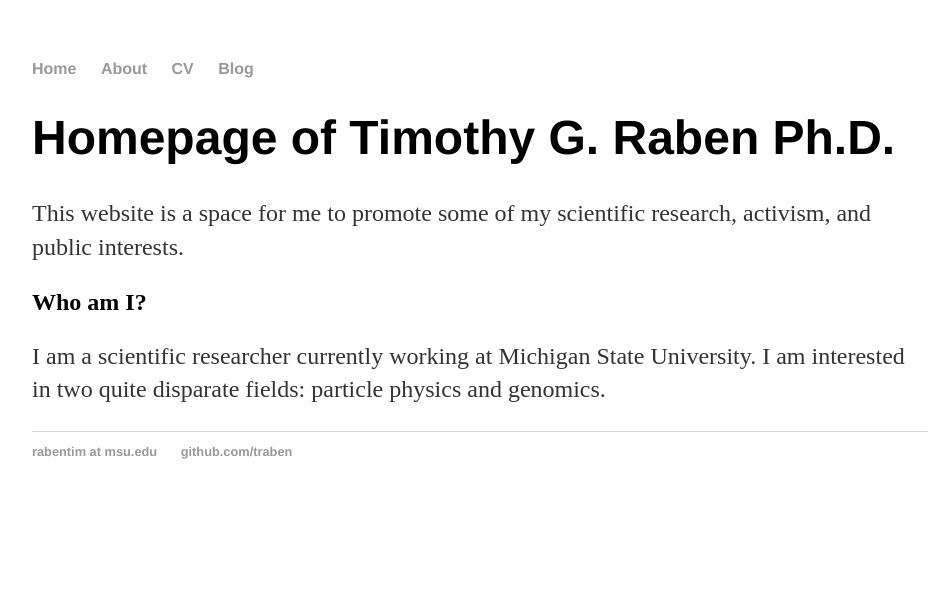
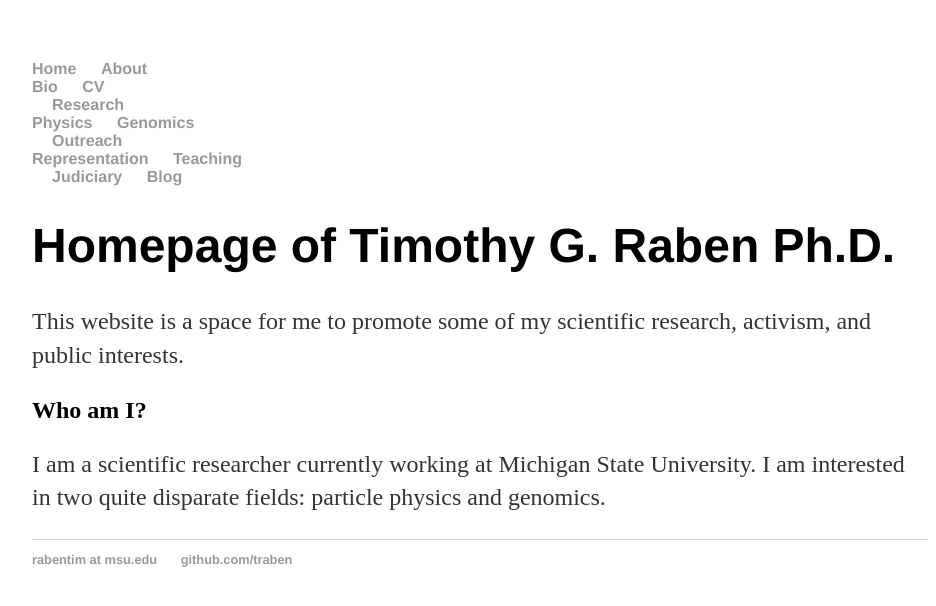
Before and after one commit to traben/traben.github.io, a Jekyll site: the page built from index.md, in a window 1280 px wide. Shown: the top 606 px of the page, without its empty margins (160-1096 px from the left). Built offline with Jekyll 4.4.1, drawn with Linux system fonts in a browser that asks for light colours; our own code applies the rules of GitHub Pages for plain Markdown files.

Commit message:
Update default.html
updated header navigation (<nav>) elements

```diff
--- a/_layouts/default.html
+++ b/_layouts/default.html
@@ -9,8 +9,26 @@
 			<nav>
 	    		<ul>
 	        		<li><a href="/">Home</a></li>
-		        	<li><a href="/about">About</a></li>
-	        		<li><a href="/cv">CV</a></li>
+		        	<li><a href="/about">About</a>
+					<ul>
+						<li><a href="/bio">Bio</a></li>
+						<li><a href="/cv">CV</a></li>
+					</ul>
+				</li>
+				<li><a href="/research">Research</a>
+					<ul>
+        					<li><a href="/physics">Physics</a></li>
+       						<li><a href="/genomics">Genomics</a></li>
+     		 			</ul>
+				</li>
+				<li>
+					<a href="/outreach">Outreach</a>
+					<ul>
+						<li><a href="/represent">Representation</a></li>
+       						<li><a href="/teach">Teaching</a></li>
+					</ul>
+				</li>
+	        		<li><a href="/justice">Judiciary</a></li>
 	        		<li><a href="/blog">Blog</a></li>
 	    		</ul>
 			</nav>
```
